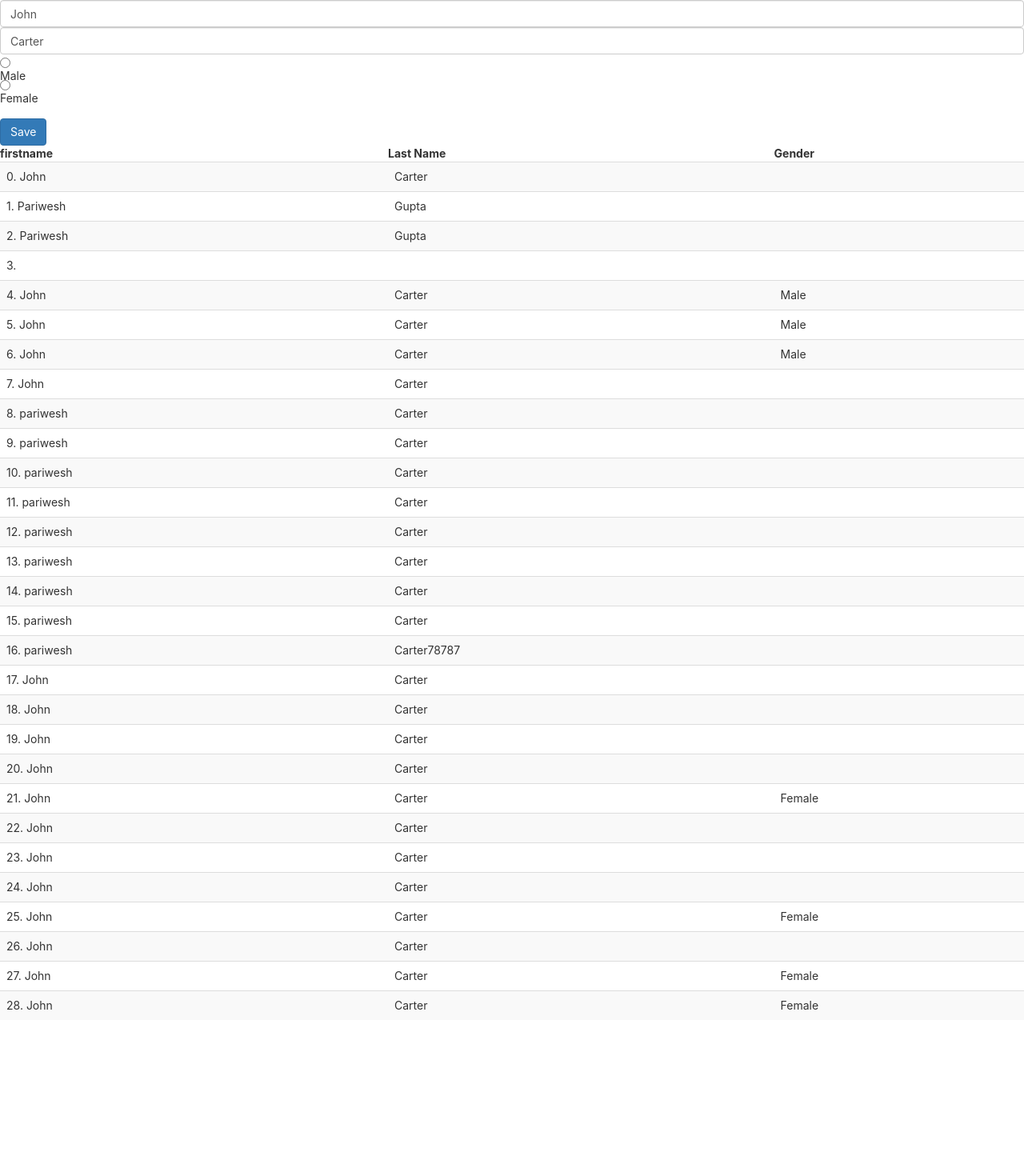
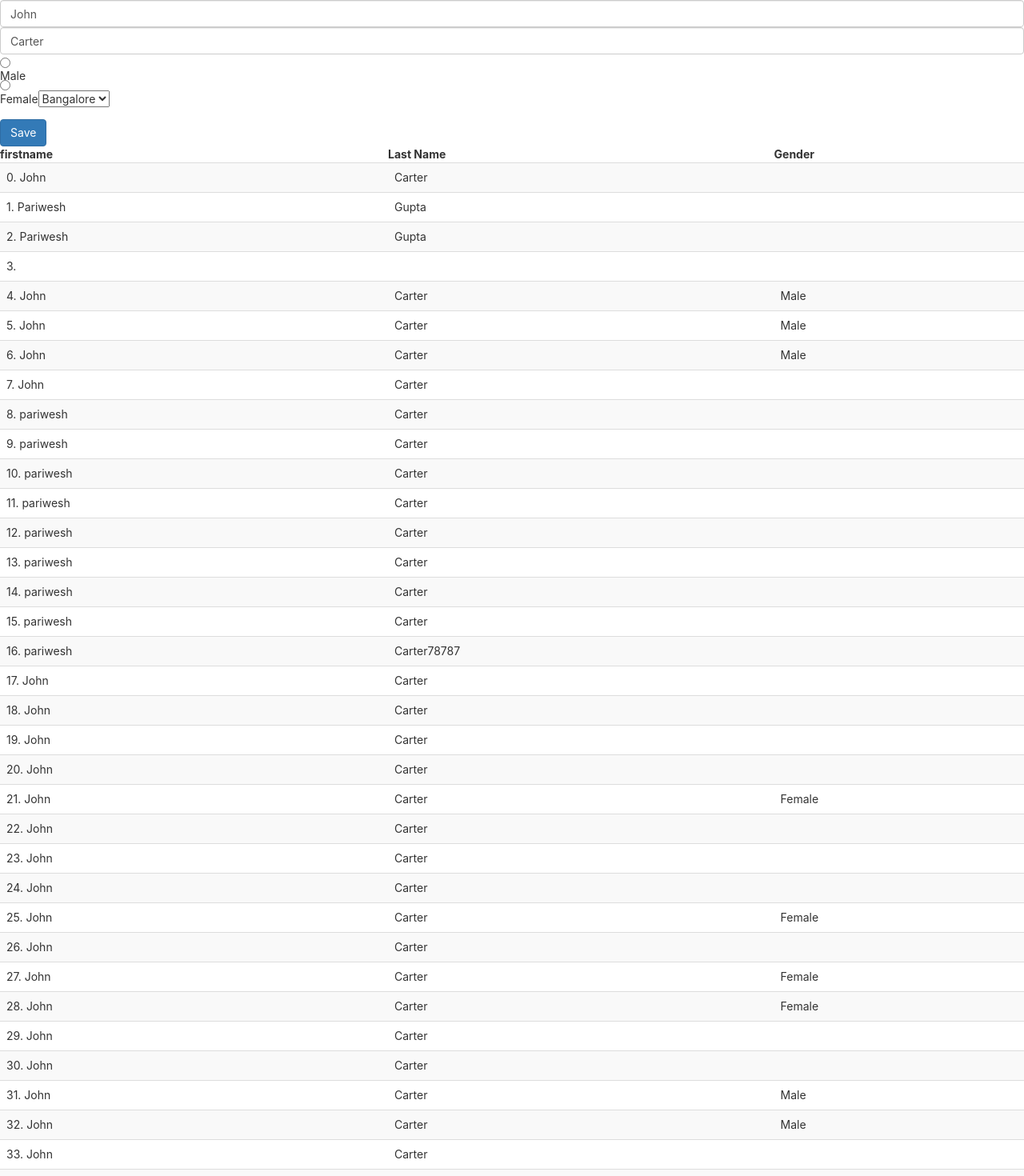
Before and after one commit to RMSI-training/react-basics, a React (Create React App) app: page / in a window 1280 px wide. Shown: the top 1470 px of the page at 80% size. Before the commit the page ends 1295 px from the top, so only its background shows below. Built offline with nearby package versions, Linux system fonts and the light colour scheme; data requests are answered from the project's data file.

Commit message:
using dropbox

```diff
--- a/db.json
+++ b/db.json
@@ -150,6 +150,41 @@
       "lastname": "Carter",
       "gender": "Female",
       "id": 29
+    },
+    {
+      "firstname": "John",
+      "lastname": "Carter",
+      "id": 30
+    },
+    {
+      "firstname": "John",
+      "lastname": "Carter",
+      "id": 31
+    },
+    {
+      "firstname": "John",
+      "lastname": "Carter",
+      "gender": "Male",
+      "id": 32
+    },
+    {
+      "firstname": "John",
+      "lastname": "Carter",
+      "gender": "Male",
+      "id": 33
+    },
+    {
+      "firstname": "John",
+      "lastname": "Carter",
+      "location": "Brisbane",
+      "id": 34
+    },
+    {
+      "firstname": "John",
+      "lastname": "Carter",
+      "location": "bangalore",
+      "gender": "Male",
+      "id": 35
     }
   ]
 }
--- a/src/Userform.js
+++ b/src/Userform.js
@@ -4,7 +4,9 @@ import { useState } from "react";
 function Userform() { //functional component
   const [user, setUser] = useState({ //model =state
     firstname: 'John',
-    lastname: 'Carter'
+    lastname: 'Carter',
+    gender: 'Male',
+    location: 'Brisbane'
   });
   const [users, setUsers] = useState([]);
   const updateValue = (event) => {
@@ -41,14 +43,20 @@ function Userform() { //functional component
   //logic
   return (//jsx
     <span >
-      <div class="form-group">
-        <input value={user.firstname} class="form-control" name='firstname' onChange={updateValue}></input>
-        <input value={user.lastname} class="form-control" name='lastname' onChange={updateValue}></input>
-        <input type='radio' name="gender" class="radio" value='Male' onChange={updateValue} />Male
-        <input type='radio' name="gender" class="radio" value='Female' onChange={updateValue} />Female
+      <div className="form-group">
+        <input value={user.firstname} className="form-control" name='firstname' onChange={updateValue}></input>
+        <input value={user.lastname} className="form-control" name='lastname' onChange={updateValue}></input>
+        <input type='radio' name="gender" className="radio" value='Male' onChange={updateValue} />Male
+        <input type='radio' name="gender" className="radio" value='Female' onChange={updateValue} />Female
+
+        <select name="location" onChange={updateValue}>
+          <option defaultChecked value='bangalore'>Bangalore</option>
+          <option value='Brisbane'>Brisbane</option>
+          <option value='Hydrabad'>Hydrabad</option>
+        </select>
       </div>
-      <button class='btn btn-primary' onClick={save}>Save</button>
-      <table class="table table-striped">
+      <button className='btn btn-primary' onClick={save}>Save</button>
+      <table className="table table-striped">
         <thead><th>firstname</th>
           <th>Last Name</th>
           <th>Gender</th></thead>
```
